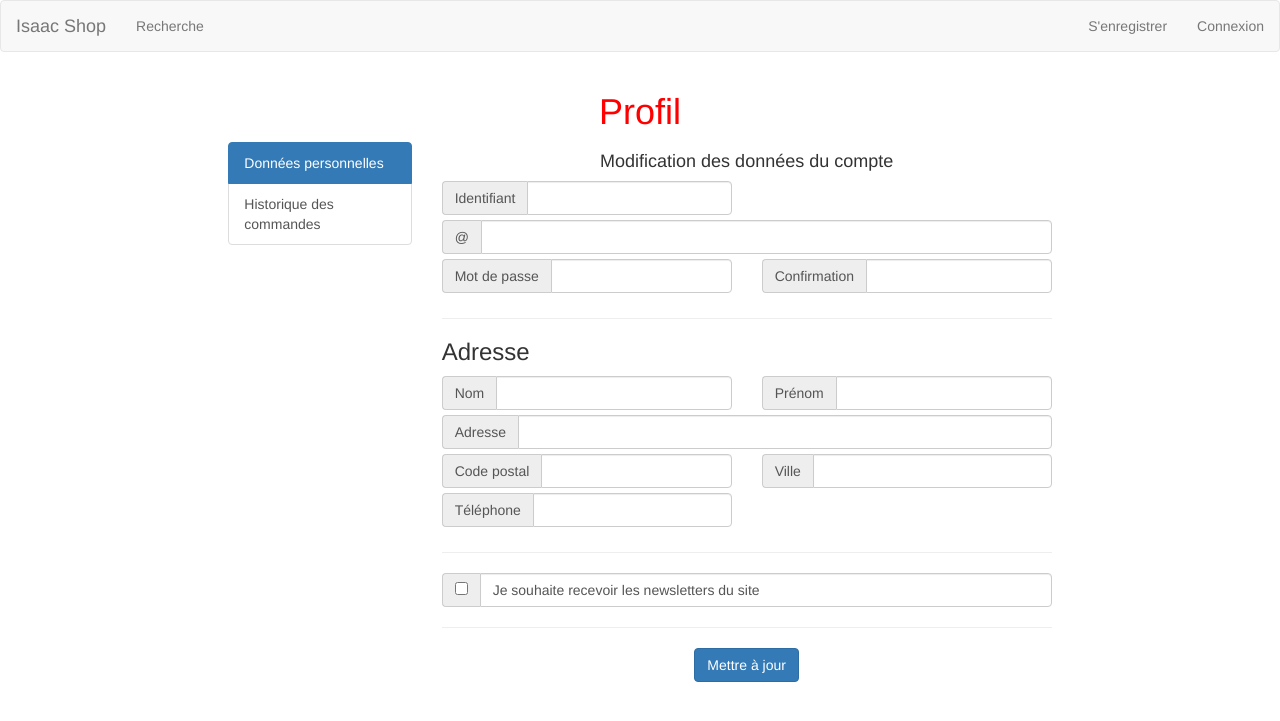
After one commit to ResnaHF/IsaacShop, a PHP site: template templates/profil_donnee.twig in a window 1280 px wide. The commit adds this page. Shown: the top 721 px of the page. Run offline with PHP 8.4, Linux system fonts and the light colour scheme; the template is opened without the code that fills it, so the values that code supplies are empty; some libraries are stand-ins or nearby versions.

Commit message:
feat(profil) : add users informations and allow to modify them, hash password, clean pages

```diff
--- a/controller/item_controller.php
+++ b/controller/item_controller.php
@@ -3,8 +3,8 @@
         static function GET ($request, $response, $args) {
             $item = ArticlesDAO::getItem($args['id']);
             if(isset($item)){
+                $_SESSION['idItem'] = $args['id'];
                 $params = Controller::defaultParams('item');
-                $_SESSION['idItem'] = $args['id'];
                 $params['item'] = $item;
                 $template = Controller::$twig -> loadTemplate ('item.twig');
                 return $response->write( $template ->render ($params));
--- a/controller/signup_controller.php
+++ b/controller/signup_controller.php
@@ -2,6 +2,7 @@
     class SignupCtrl{
         static function GET ($request, $response, $args) {
             $params = Controller::defaultParams('signup');
+            $params['news'] = true;
             $template = Controller::$twig -> loadTemplate ('signup.twig');
             return $response->write( $template ->render ($params));
         }
@@ -23,10 +24,11 @@
                 $params['password2'] = $_POST['password2'];
                 $params['lastname'] = $_POST['lastname'];
                 $params['firstname'] = $_POST['firstname'];
-                $params['adresse'] = $_POST['adresse'];
+                $params['adress'] = $_POST['adress'];
                 $params['postalCode'] = $_POST['postalCode'];
                 $params['city'] = $_POST['city'];
                 $params['phone'] = $_POST['phone'];
+                $params['news'] = $_POST['news'];
 
                 $template = Controller::$twig -> loadTemplate ('signup.twig');
                 return $response->write( $template ->render ($params));
--- a/ressources/style.css
+++ b/ressources/style.css
@@ -1,5 +1,9 @@
 .errorMsg {
-    border-color: red;
+    border-color: #d9534f;
+}
+
+.succesMsg {
+    border-color: #5cb85c;
 }
 
 h1 {
@@ -24,3 +28,8 @@ h1 {
 .input-group{
     margin-bottom: 5px;
 }
+
+.nomargin {
+    margin-right: 0px;
+    margin-left: 0px;
+}
--- a/templates/_commun.twig
+++ b/templates/_commun.twig
@@ -12,7 +12,7 @@
         {% if isInfo %}
             {% include 'infos.twig' %}
         {% endif %}
-        <div id="content" class="row">
+        <div class="row nomargin">
             {% block content %}{% endblock %}
         </div>
 
--- a/templates/header.twig
+++ b/templates/header.twig
@@ -13,7 +13,7 @@
 	<div id="navbarCollapse" class="collapse navbar-collapse">
 		<ul class="nav navbar-nav ">
 			{% if isConnected %}
-				<li {% if page == 'profil' %}class="active"{% endif %}><a href="/profil/">Profil</a></li>
+				<li {% if page == 'profil' %}class="active"{% endif %}><a href="/profil/donnee/">Profil</a></li>
 			{% endif %}
 			<li {% if page == 'search' %}class="active"{% endif %}><a href="/search/">Recherche</a></li>
 			{% if isItem %}
--- a/templates/profil.twig
+++ b/templates/profil.twig
@@ -1,5 +1,20 @@
 {% extends "_commun.twig" %}
 
 {% block content %}
-        <h1>PROFIL</h1>
+    <div class="col-xs-1 col-sm-2 col-md-2 col-lg-2"></div>
+    <div class="col-xs-10 col-sm-8 col-md-8 col-lg-8">
+        <h1 class="center">Profil</h1>
+        <div class="row">
+            <div class="col-xs-12 col-sm-5 col-md-3 col-lg-3">
+                <div class="list-group">
+        			<a href="/profil/donnee/" class="list-group-item {% if subpage == 'donnee' %} active {% endif %}">Données personnelles</a>
+        			<a href="/profil/historique/" class="list-group-item {% if subpage == 'historique' %} active {% endif %}">Historique des commandes</a>
+                </div>
+            </div>
+            <div class="col-xs-12 col-sm-7 col-md-9 col-lg-9">
+                {% block specifique %}{% endblock %}
+            </div>
+        </div>
+    </div>
+    <div class="col-xs-1 col-sm-2 col-md-2 col-lg-2"></div>
 {% endblock %}
--- /dev/null
+++ b/templates/profil_donnee.twig
@@ -0,0 +1,103 @@
+{% extends "profil.twig" %}
+{% set subpage = 'donnee' %}
+
+{% block specifique %}
+    <h4 class="center">Modification des données du compte</h4>
+    <form class="form-row"  method="post" action="/profil/donnee/" >
+
+        <div class="row">
+            <div class="col-lg-6 col-md-6 col-sm-6">
+                <div class="input-group">
+                    <span class="input-group-addon">Identifiant</span>
+                    <span class="form-control">{{login}}</span>
+                </div>
+            </div>
+            <div class="col-lg-6 col-md-6 col-sm-6"></div>
+        </div>
+
+        <div class="input-group">
+            <span class="input-group-addon">@</span>
+                    <span class="form-control">{{mail}}</span>
+        </div>
+
+        <div class="row">
+            <div class="col-lg-6 col-md-6 col-sm-6">
+                <div class="input-group">
+                    <span class="input-group-addon">Mot de passe</span>
+                    <input type="password" class="form-control {% if ErrPwd1 %}errorMsg{% endif %}{% if SucPwd1 %}succesMsg{% endif %}" name="password1" value="{{password1}}" id="password1" maxlength=16 pattern="(?=.*[a-z])(?=.*[A-Z])(?=.*[0-9])(?=.*\W).{6,}" title="Un mot de passe doit faire minimum 6 caractères, il doit contenir une majuscule, une minuscule, un chiffre et un caractère spécial"/>
+                </div>
+            </div>
+
+            <div class="col-lg-6 col-md-6 col-sm-6">
+                <div class="input-group">
+                    <span class="input-group-addon">Confirmation</span>
+                    <input type="password" class="form-control {% if ErrPwd1 %}errorMsg{% endif %}" name="password2" value="{{password2}}" id="password2" maxlength=16 pattern="(?=.*[a-z])(?=.*[A-Z])(?=.*[0-9])(?=.*\W).{6,}" title="Un mot de passe doit faire minimum 6 caractères, il doit contenir une majuscule, une minuscule, un chiffre et un caractère spécial"/>
+                </div>
+            </div>
+        </div>
+
+        <hr>
+        <h3>Adresse</h4>
+
+        <div class="row">
+            <div class="col-lg-6 col-md-6 col-sm-6">
+                <div class="input-group">
+                    <span class="input-group-addon">Nom</span>
+                    <input type="text" class="form-control {% if SucLname %}succesMsg{% endif %}" name="lastname" value="{{lastname}}" maxlength=50 pattern="[a-zA-Z]*" title="Un nom est uniquement composé de lettres" />
+                </div>
+            </div>
+
+            <div class="col-lg-6 col-md-6 col-sm-6">
+                <div class="input-group">
+                    <span class="input-group-addon">Prénom</span>
+                    <input type="text" class="form-control {% if SucFname %}succesMsg{% endif %}" name="firstname" value="{{firstname}}" maxlength=50 pattern="[a-zA-Z]*" title="Un nom est uniquement composé de lettres" />
+                </div>
+            </div>
+        </div>
+
+        <div class="input-group">
+            <span class="input-group-addon">Adresse</span>
+            <input type="text" class="form-control {% if SucAdr %}succesMsg{% endif %}" name="adress" value="{{adress}}" maxlength=100 />
+        </div>
+
+        <div class="row">
+            <div class="col-lg-6 col-md-6 col-sm-6">
+                <div class="input-group">
+                    <span class="input-group-addon">Code postal</span>
+                    <input type="text" class="form-control {% if SucPostC %}succesMsg{% endif %}" name="postalCode" value="{{postalCode}}" maxlength=5 pattern="[0-9]{5}" title="Un code postal est composé de 5 chiffres" />
+                </div>
+            </div>
+
+            <div class="col-lg-6 col-md-6 col-sm-6">
+                <div class="input-group">
+                    <span class="input-group-addon">Ville</span>
+                    <input type="text" class="form-control {% if SucCity %}succesMsg{% endif %}" name="city" value="{{city}}" maxlength=50 pattern="[a-zA-Z\- 0-9]*" title="Un nom de vide est composé de lettres, d'espace, de tiret et pour les cedex de chiffres"/>
+                </div>
+            </div>
+        </div>
+
+        <div class="row">
+            <div class="col-lg-6 col-md-6 col-sm-6">
+                <div class="input-group">
+                    <span class="input-group-addon">Téléphone</span>
+                    <input type="tel" class="form-control {% if SucPho %}succesMsg{% endif %}" name="phone" value="{{phone}}" maxlength=10 pattern="0[0-9]{9}" title="Un code postal est composé de 10 chiffres et commence par un 0" />
+                </div>
+            </div>
+
+            <div class="col-lg-6 col-md-6 col-sm-6"></div>
+        </div>
+
+        <hr>
+
+        <div class="input-group">
+            <span class="input-group-addon"><input type="checkbox" name="news" {% if news %}checked{% endif %}/></span>
+            <span class="form-control {% if SucNews %}succesMsg{% endif %}">Je souhaite recevoir les newsletters du site</span>
+        </div>
+
+        <hr>
+    	<div class="center">
+    	    <button type="submit" class="btn btn-primary">Mettre à jour</button>
+    	</div>
+    </form>
+    </div>
+{% endblock %}
--- /dev/null
+++ b/templates/profil_historique.twig
@@ -0,0 +1,6 @@
+{% extends "profil.twig" %}
+{% set subpage = 'historique' %}
+{% block specifique %}
+    <h4 class="center">Liste des commandes</h4>
+    <p class='center'>WORK IN PROGRESS</p>
+{% endblock %}
```
Also changed, not shown: controller/_controller.php (+10 -1 lines), controller/login_controller.php (+12 -4 lines), controller/logout_controller.php (+12 -1 lines), controller/profil_controller.php (+118 -3 lines), dataAccesObject/UsersDAO.php (+29 -6 lines), ressources/script.js (deleted, +0 -90 lines), templates/signup.twig (+15 -11 lines).
